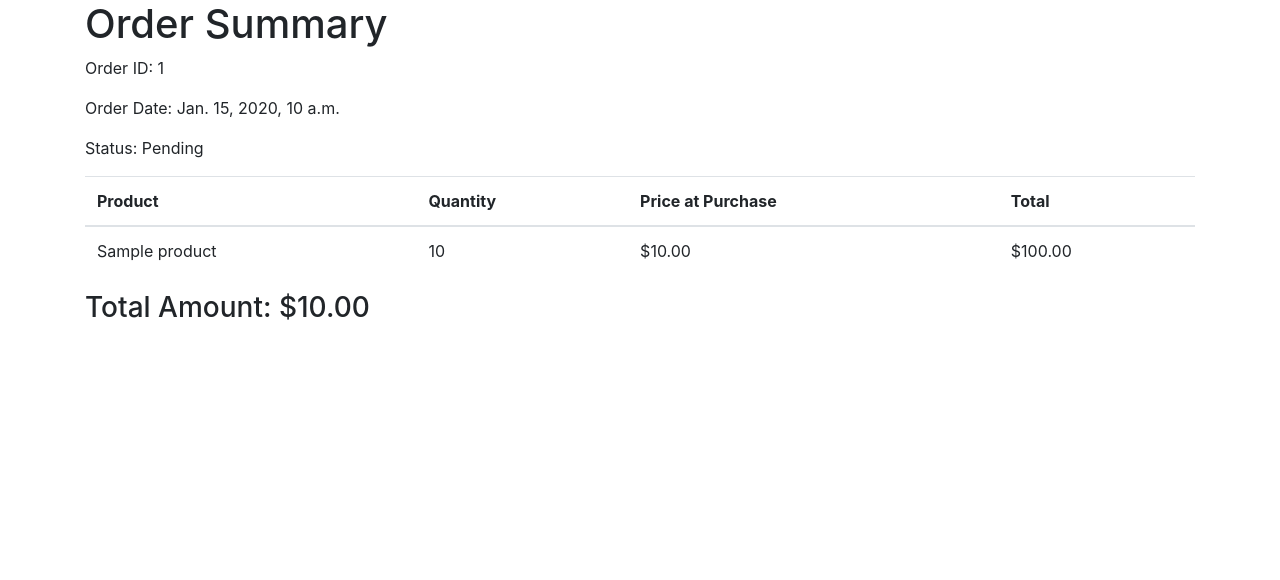
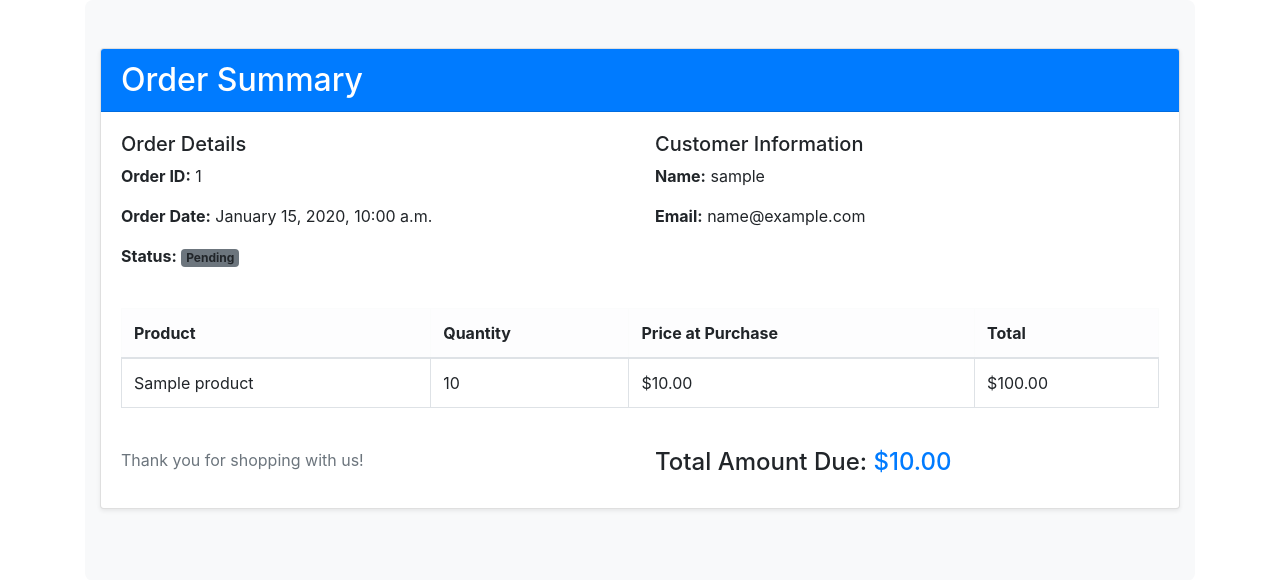
Before and after one commit to yorfmeister69/cartit, a Django app: page /order/1/ in a window 1280 px wide. Shown: the part 56-636 px from the top of the page. Run offline with Django 5.2, Linux system fonts and the light colour scheme; a user stored in the database is signed in; tables that the repository leaves empty hold one stand-in row (values such as "Sample post"); some libraries are stand-ins or nearby versions.

```diff
--- a/shop/templates/shop/order_summary.html
+++ b/shop/templates/shop/order_summary.html
@@ -1,17 +1,42 @@
 {% extends 'shop/base.html' %}
 
 {% block content %}
-<h1>Order Summary</h1>
-<p>Order ID: {{ order.id }}</p>
-<p>Order Date: {{ order.created_at }}</p>
-<p>Status: {{ order.status }}</p>
-<table class="table">
-    <thead>
+<div class="container py-5" style="background-color: #f8f9fa; border-radius: 8px;">
+    <div class="card mb-4 shadow-sm">
+        <div class="card-header bg-primary text-white">
+            <h2 class="mb-0">Order Summary</h2>
+        </div>
+        <div class="card-body">
+            <div class="row mb-4">
+                <div class="col-md-6">
+                    <h5>Order Details</h5>
+                    <p><strong>Order ID:</strong> {{ order.id }}</p>
+                    <p><strong>Order Date:</strong> {{ order.created_at|date:"F j, Y, g:i a" }}</p>
+                    <p><strong>Status:</strong>
+                        {% if order.status == 'Completed' %}
+                            <span class="badge bg-success">{{ order.status }}</span>
+                        {% elif order.status == 'Processing' %}
+                            <span class="badge bg-warning text-dark">{{ order.status }}</span>
+                        {% else %}
+                            <span class="badge bg-secondary">{{ order.status }}</span>
+                        {% endif %}
+                    </p>
+                </div>
+                <div class="col-md-6 text-end">
+                    <h5>Customer Information</h5>
+                    <p><strong>Name:</strong> {{ order.user.username }}</p>
+                    <p><strong>Email:</strong> {{ order.user.email }}</p>
+                </div>
+            </div>
+
+            <div class="table-responsive">
+                <table class="table table-bordered">
+                    <thead class="table-light">
                         <tr>
-            <th>Product</th>
-            <th>Quantity</th>
-            <th>Price at Purchase</th>
-            <th>Total</th>
+                            <th scope="col">Product</th>
+                            <th scope="col">Quantity</th>
+                            <th scope="col">Price at Purchase</th>
+                            <th scope="col">Total</th>
                         </tr>
                     </thead>
                     <tbody>
@@ -25,5 +50,17 @@
                         {% endfor %}
                     </tbody>
                 </table>
-<h3>Total Amount: ${{ order.total_amount }}</h3>
+            </div>
+
+            <div class="row mt-4">
+                <div class="col-md-6">
+                    <p class="text-muted">Thank you for shopping with us!</p>
+                </div>
+                <div class="col-md-6 text-end">
+                    <h4>Total Amount Due: <span class="text-primary">${{ order.total_amount }}</span></h4>
+                </div>
+            </div>
+        </div>
+    </div>
+</div>
 {% endblock %}
--- a/shop/views.py
+++ b/shop/views.py
@@ -34,12 +34,22 @@ def logout_view(request):
     return redirect('home')
 
 def home_view(request):
+    search_query = request.GET.get('search', '')
+    category_id = request.GET.get('category', '')
+
+    products = Product.objects.all()
     categories = Category.objects.all()
-    products = Product.objects.all()
-    category_id = request.GET.get('category')
+
+    if search_query:
+        products = products.filter(name__icontains=search_query)
+
     if category_id:
         products = products.filter(category_id=category_id)
-    return render(request, 'shop/home.html', {'products': products, 'categories': categories})
+
+    return render(request, 'shop/home.html', {
+        'products': products,
+        'categories': categories,
+    })
 
 def product_detail_view(request, product_id):
     product = Product.objects.get(id=product_id)
```
Also changed, not shown: shop/templates/shop/home.html (+45 -11 lines), shop/templates/shop/product_detail.html (+15 -7 lines). Lines whose indentation alone changed are shown as unchanged.
